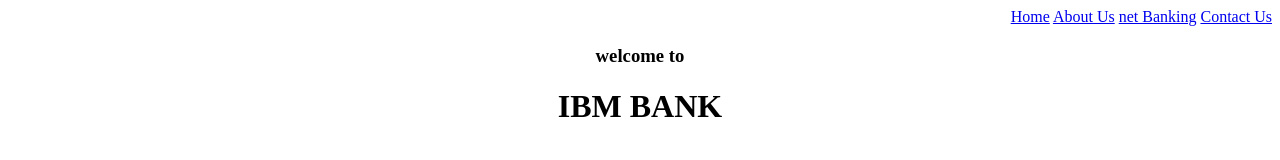
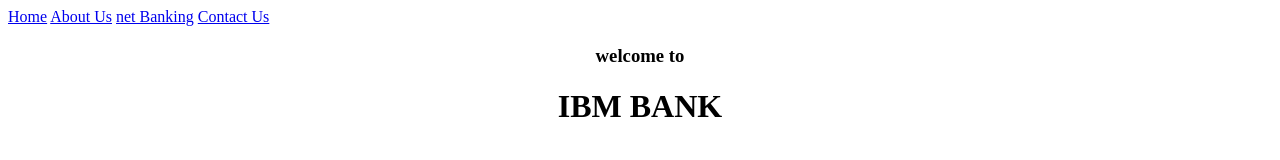
Before and after one commit to vishnubodipudi/ibmbank, a plain HTML site: page index.html in a window 1280 px wide. Drawn offline with Linux system fonts and the light colour scheme.

Commit message:
Update index.html

```diff
--- a/index.html
+++ b/index.html
@@ -1,4 +1,4 @@
-<div style="text-align:right">
+<div style="text-align:left">
   <a href='index.html'>Home</a>
   <a href='aboutus.html'>About Us</a>
   <a href='netbanking'>net Banking</a>
```
